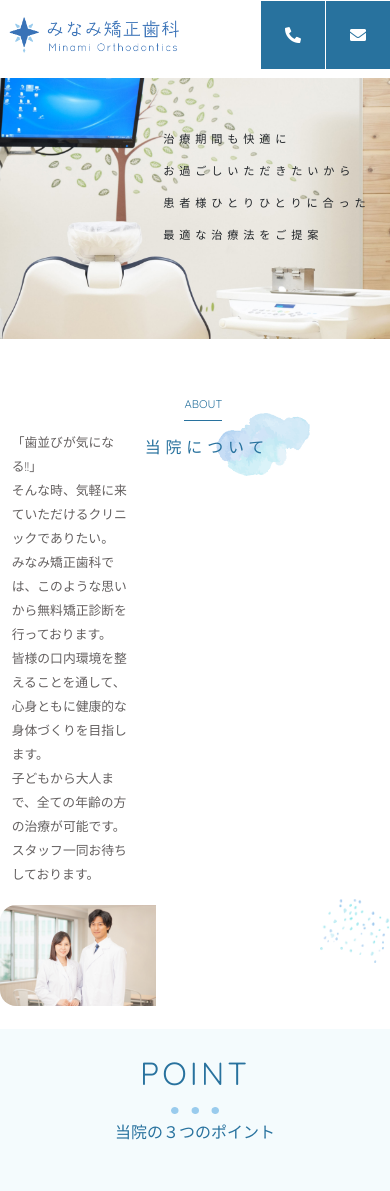
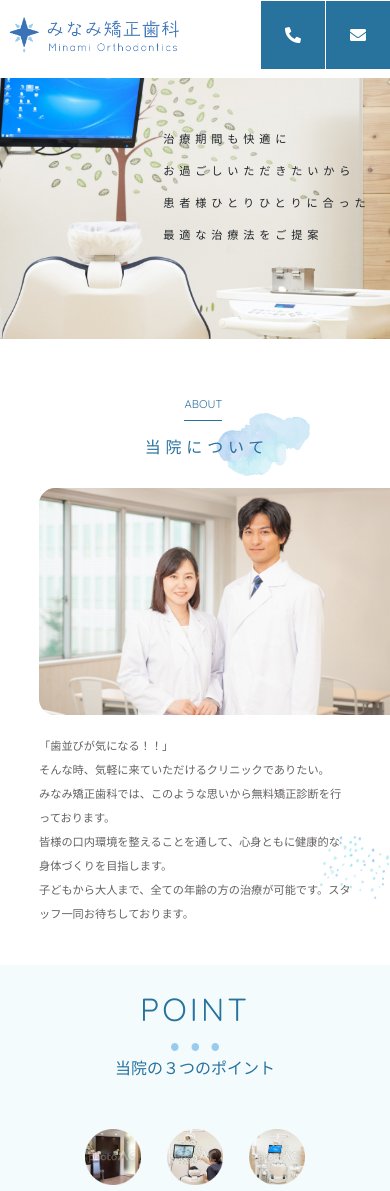
Before and after one commit to akiyama-prog/minami-dental-office, a Next.js app in the folder dental-site/: page / in a window 390 px wide. Shown: the top 1191 px of the page. Built offline with nearby package versions, Linux system fonts and the light colour scheme.

Commit message:
「当院について」作成

```diff
--- a/dental-site/src/pages/index.tsx
+++ b/dental-site/src/pages/index.tsx
@@ -57,6 +57,7 @@ export default function Home() {
             <p className={styles.jpAbout}>当院について</p>
             <p className={styles.ABOUT}>ABOUT</p>
           </div>
+          {isPC && (
             <p className={styles.describe}>
               「歯並びが気になる!!」<br />
                 そんな時、気軽に来ていただけるクリニックでありたい。<br />
@@ -64,7 +65,17 @@ export default function Home() {
                 皆様の口内環境を整えることを通して、心身ともに健康的な身体づくりを目指します。<br />
                 子どもから大人まで、全ての年齢の方の治療が可能です。スタッフ一同お待ちしております。
             </p>
+          )}
           <img src="/img_about.jpg" alt="スタッフ写真" className={styles.staffPhoto} />
+          {isMobile && (
+            <p className={styles.describe}>
+              「歯並びが気になる！！」<br />
+                そんな時、気軽に来ていただけるクリニックでありたい。<br />
+                みなみ矯正歯科では、このような思いから無料矯正診断を行っております。<br />
+                皆様の口内環境を整えることを通して、心身ともに健康的な身体づくりを目指します。<br />
+                子どもから大人まで、全ての年齢の方の治療が可能です。スタッフ一同お待ちしております。
+            </p>
+          )}
         </div>
 
         <div className={styles.point}>
--- a/dental-site/src/styles/Home.module.scss
+++ b/dental-site/src/styles/Home.module.scss
@@ -121,14 +121,10 @@
     }
   }
   .describe{
-    width: 30%;
     color: $letter-color;
-    margin: 5% 3%;
-    font-size: .8rem;
     line-height: 1.5rem;
   }
   .staffPhoto{
-    width: 40%;
     border-top-left-radius: 1rem;
     border-bottom-left-radius: 1rem;
   }
@@ -158,6 +154,14 @@
         line-height: 2.5rem;
       }
     }
+    .describe{
+      width: 30%;
+      margin: 5% 3%;
+      font-size: .8rem;
+    }
+    .staffPhoto{
+      width: 40%;
+    }
   }
 }
 @media screen and (max-width:768px){//SP
@@ -184,6 +188,18 @@
         font-size: .7rem;
         line-height: 2rem;
       }
+    }
+    .describe, .staffPhoto{
+      margin-left: 10%;
+      margin-top: 20%;
+    }
+    .describe{
+      width: 80%;
+      margin-top: 5%;
+      font-size: .7rem;
+    }
+    .staffPhoto{
+      width: 90%;
     }
   }
 }
```
Lines whose indentation alone changed are shown as unchanged.
